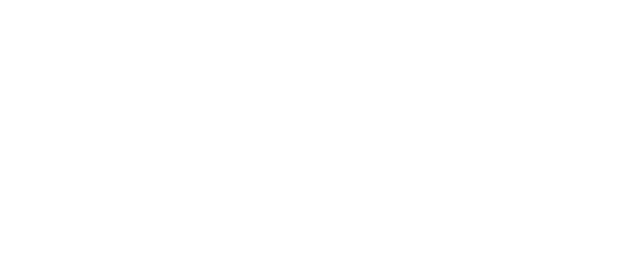
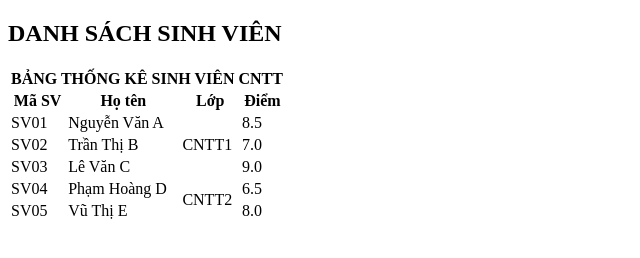
Before and after one commit to TNTBOOM07/Thuc_hanh_2, a plain HTML site: page index.html in a window 1280 px wide. Shown: the whole page, without its empty margins (0-640 px from the left). Drawn offline with Linux system fonts and the light colour scheme.

Commit message:
Thay doi 1

```diff
--- a/index.html
+++ b/index.html
@@ -1,11 +1,49 @@
-<!DOCTYPE html>
-<html lang="en">
-<head>
-    <meta charset="UTF-8">
-    <meta name="viewport" content="width=device-width, initial-scale=1.0">
-    <title>Document</title>
-</head>
-<body>
-
-</body>
+<!doctype html>
+<html lang="vi">
+  <head>
+    <meta charset="UTF-8" />
+    <meta name="viewport" content="width=device-width, initial-scale=1.0" />
+    <title>Danh sách sinh viên</title>
+  </head>
+  <body>
+    <h2>DANH SÁCH SINH VIÊN</h2>
+    <table>
+      <tr>
+        <th colspan="4">BẢNG THỐNG KÊ SINH VIÊN CNTT</th>
+      </tr>
+      <tr>
+        <th>Mã SV</th>
+        <th>Họ tên</th>
+        <th>Lớp</th>
+        <th>Điểm</th>
+      </tr>
+      <tr>
+        <td>SV01</td>
+        <td>Nguyễn Văn A</td>
+        <td rowspan="3">CNTT1</td>
+        <td>8.5</td>
+      </tr>
+      <tr>
+        <td>SV02</td>
+        <td>Trần Thị B</td>
+        <td>7.0</td>
+      </tr>
+      <tr>
+        <td>SV03</td>
+        <td>Lê Văn C</td>
+        <td>9.0</td>
+      </tr>
+      <tr>
+        <td>SV04</td>
+        <td>Phạm Hoàng D</td>
+        <td rowspan="2">CNTT2</td>
+        <td>6.5</td>
+      </tr>
+      <tr>
+        <td>SV05</td>
+        <td>Vũ Thị E</td>
+        <td>8.0</td>
+      </tr>
+    </table>
+  </body>
 </html>
```
